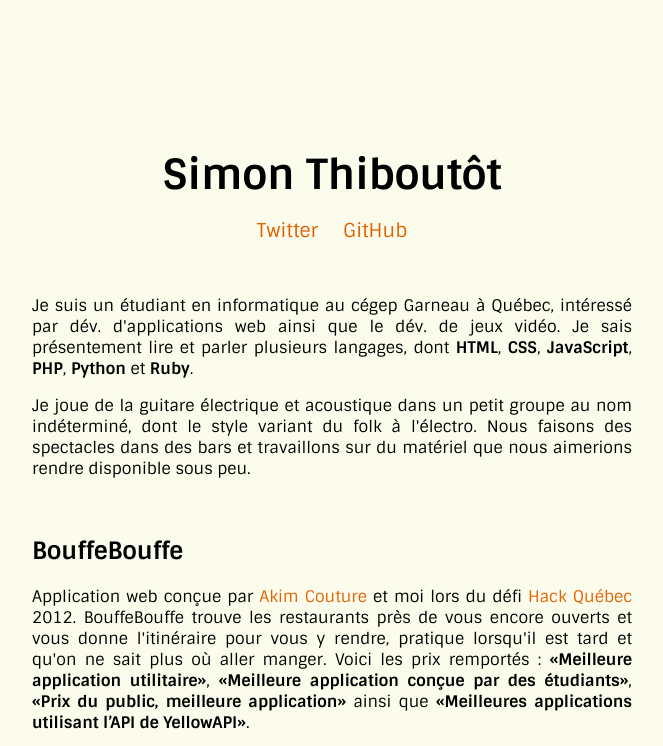
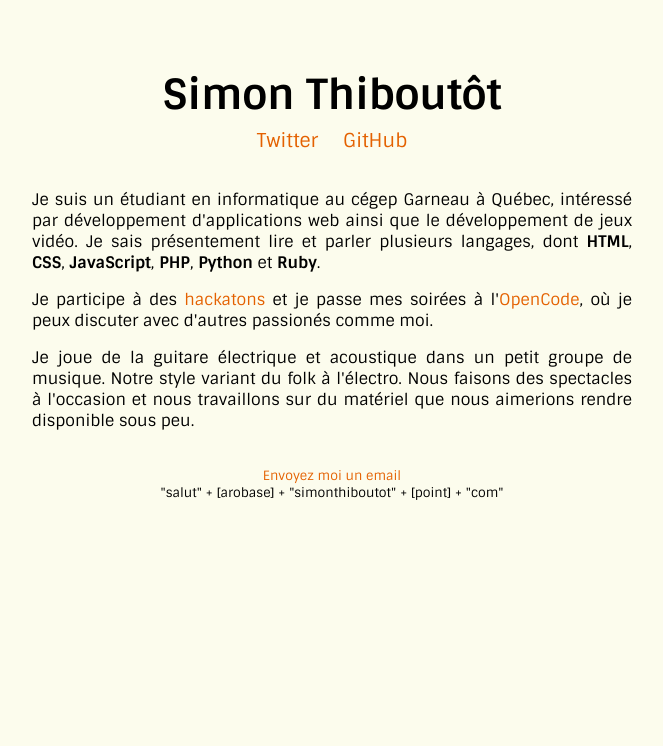
Before and after one commit to masterT/mastert.github.io, a plain HTML site: page index.html in a window 1280 px wide. Shown: the top 746 px of the page, without its empty margins (308-971 px from the left). Drawn offline with Linux system fonts and the light colour scheme.

Commit message:
orrrffffffff... Keep it simple

```diff
--- a/index.html
+++ b/index.html
@@ -27,11 +27,13 @@
         </ul>
     </header>
 
-    <p>Je suis un étudiant en informatique au cégep Garneau à Québec, intéressé par dév. d'applications web ainsi que le dév. de jeux vidéo. Je sais présentement lire et parler plusieurs langages, dont <strong>HTML</strong>, <strong>CSS</strong>, <strong>JavaScript</strong>, <strong>PHP</strong>, <strong>Python</strong> et <strong>Ruby</strong>.</p>
+    <p>Je suis un étudiant en informatique au cégep Garneau à Québec, intéressé par développement d'applications web ainsi que le développement de jeux vidéo. Je sais présentement lire et parler plusieurs langages, dont <strong>HTML</strong>, <strong>CSS</strong>, <strong>JavaScript</strong>, <strong>PHP</strong>, <strong>Python</strong> et <strong>Ruby</strong>.</p>
 
-    <p>Je joue de la guitare électrique et acoustique dans un petit groupe au nom indéterminé, dont le style variant du folk à l'électro. Nous faisons des spectacles dans des bars et travaillons sur du matériel que nous aimerions rendre disponible sous peu.</p>
+    <p>Je participe à des <a href="http://fr.wikipedia.org/wiki/Hackathon">hackatons</a> et je passe mes soirées à l'<a href="http://opencode.ca/">OpenCode</a>, où je peux discuter avec d'autres passionés comme moi.</p>
 
-    <div class="project">
+    <p>Je joue de la guitare électrique et acoustique dans un petit groupe de musique. Notre style variant du folk à l'électro. Nous faisons des spectacles à l'occasion et nous travaillons sur du matériel que nous aimerions rendre disponible sous peu.</p>
+
+    <!-- <div class="project">
         <h2>BouffeBouffe</h2>
         <p>
             Application web conçue par <a href="https://twitter.com/akimqc">Akim Couture</a> et moi lors du défi <a href="http://hackquebec.com/">Hack Québec</a> 2012. BouffeBouffe trouve les restaurants près de vous encore ouverts et vous donne l'itinéraire pour vous y rendre, pratique lorsqu'il est tard et qu'on ne sait plus où aller manger. Voici les prix remportés : <strong>«Meilleure application utilitaire»</strong>, <strong>«Meilleure application conçue par des étudiants»</strong>, <strong>«Prix du public, meilleure application»</strong> ainsi que <strong>«Meilleures applications utilisant l’API de YellowAPI»</strong>.
@@ -42,7 +44,7 @@
         <p>
             Un petit jeu vidéo pareil au classique jeu rétro de serpent. J'ai fait ça pour le plaisir et pour mieux comprendre les principes de base du jeu vidéo.<br/> <a href="http://simonthiboutot.com/SnakeGame/">Jouez-y</a> et allez voir le <a href="https://github.com/masterT/SnakeGame">code source</a>.
         </p>
-    </div>
+    </div> -->
 
     <footer>
         <a id="mailto" href="">Envoyez moi un email</a> <br>
@@ -51,7 +53,7 @@
 
 </div> <!-- end container -->
 
-<div id="version">0.3</div>
+<!-- <div id="version">0.3</div> -->
 
 <script type="text/javascript">
     window.addEventListener('load', function () {
--- a/style.css
+++ b/style.css
@@ -11,7 +11,7 @@ body {
 
 }
 header {
-	padding-top: 50px;
+	padding-top: 20px;
 	padding-bottom: 20px;
 	text-align: center;
 }
@@ -24,6 +24,7 @@ header a {
 }
 #social{
 	padding: 0;
+	margin: 0;
 }
 #social li {
 	display: inline-block;
@@ -32,8 +33,8 @@ header a {
 	padding-right: 10px;
 }
 .container {
-	margin: 50px auto;
-	padding: 20px 2px;
+	margin: 10px auto;
+	padding: 10px 7px;
 	max-width: 600px;
 }
 .project {
@@ -55,7 +56,7 @@ a:active {
 footer {
 	font-size: 0.8em;
 	text-align: center;
-	padding-top: 100px;
+	padding-top: 20px;
 	padding-bottom: 40px;
 }
 #error-404 {
```
